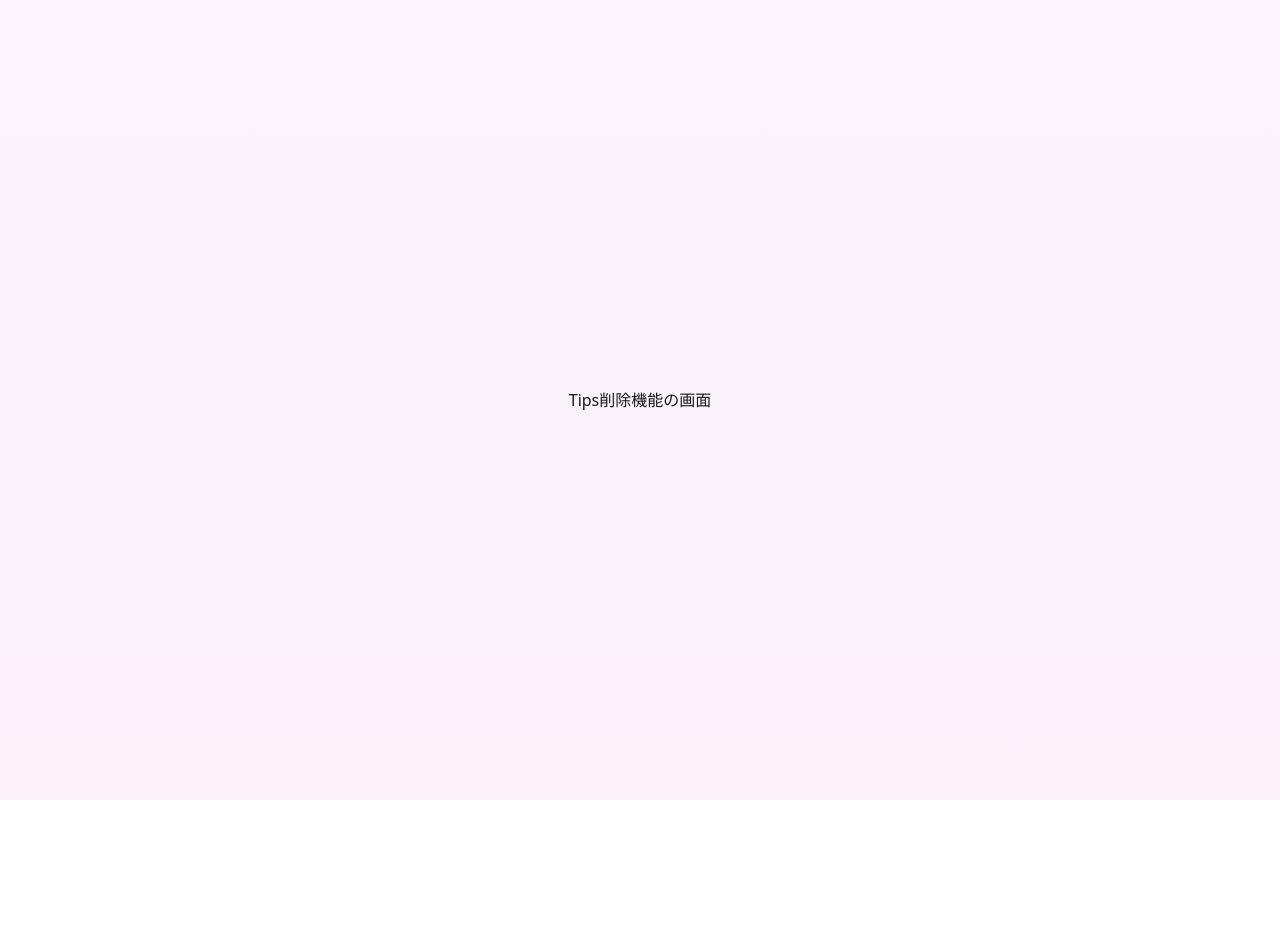
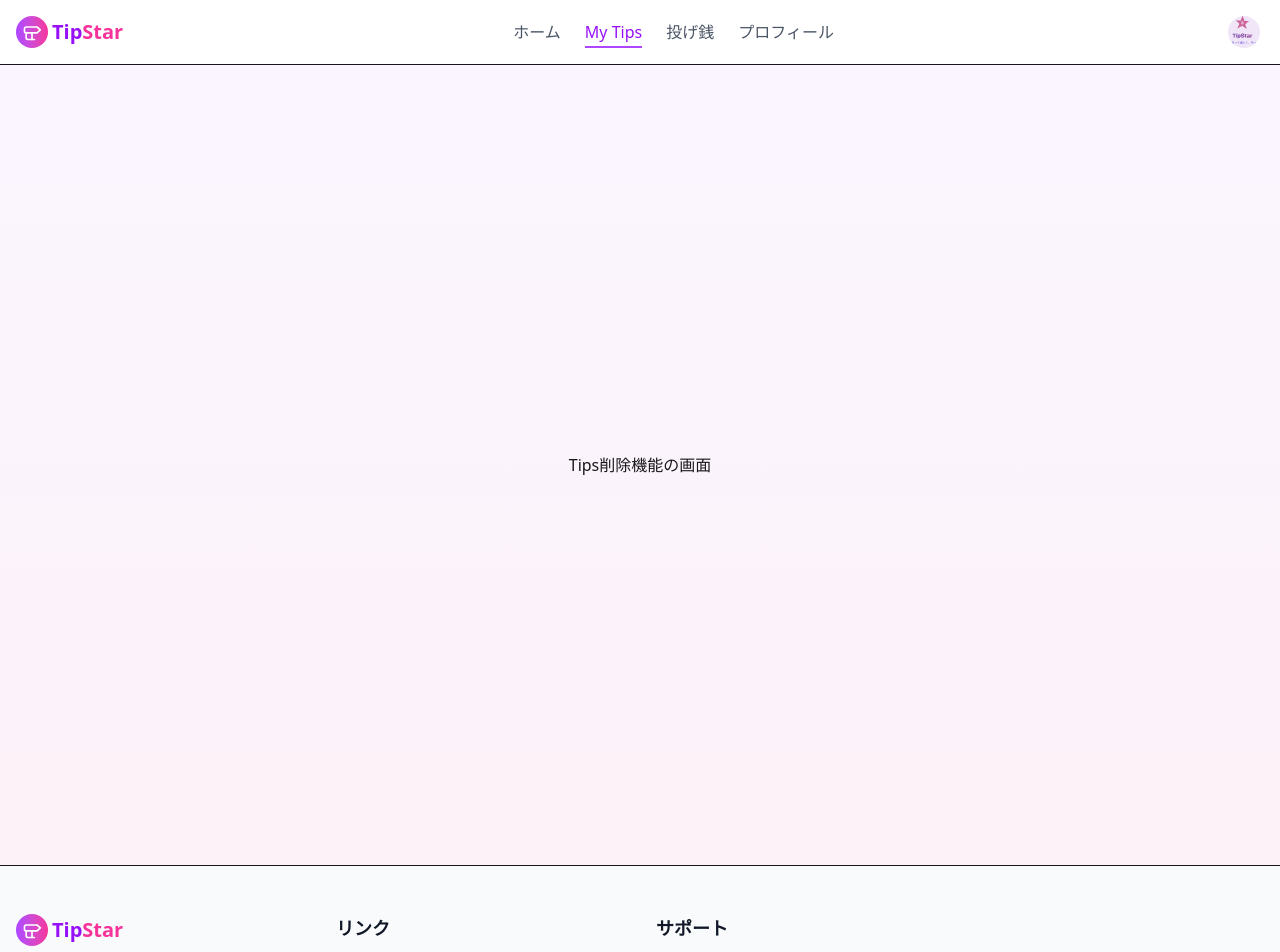
Before and after one commit to Hackathon-by-Supporters/TipStar, a Next.js app: page /my-tips in a window 1280 px wide. Shown: the top 952 px of the page. Before the commit the page ends 800 px from the top, so only its background shows below. Built offline with nearby package versions, Linux system fonts and the light colour scheme.

Commit message:
fix: ヘッダーとフッターのUI消えてたので修正。

```diff
--- a/app/layout.tsx
+++ b/app/layout.tsx
@@ -1,6 +1,8 @@
 import type { Metadata } from "next";
 import { Geist, Geist_Mono } from "next/font/google";
 import "./globals.css";
+import SiteHeader from "@/components/layouts/site-header";
+import SiteFooter from "@/components/layouts/site-footer";
 
 const geistSans = Geist({
   variable: "--font-geist-sans",
@@ -27,7 +29,9 @@ export default function RootLayout({
       <body
         className={`${geistSans.variable} ${geistMono.variable} antialiased`}
       >
-        {children}
+        <SiteHeader />
+        <main>{children}</main>
+        <SiteFooter />
       </body>
     </html>
   );
--- a/components/ui/TipsList.tsx
+++ b/components/ui/TipsList.tsx
@@ -1,6 +1,4 @@
 // components/ui/TipsList.tsx
-
-import { motion } from "framer-motion";
 
 type Tip = {
     id: string;
@@ -16,17 +14,10 @@ export default function TipsList({ tips }: Props) {
     return (
         <ul className="space-y-6">
             {tips.map((tip) => (
-                <motion.div
-                    key={tip.id}
-                    initial={{ opacity: 0, y: 20 }}
-                    animate={{ opacity: 1, y: 0 }}
-                    transition={{ duration: 0.3 }}
-                >
                     <li key={tip.id} className="p-4 bg-white shadow rounded-lg border border-purple-100">
                         <h3 className="font-semibold text-purple-700">{tip.title}</h3>
                         <p className="text-gray-700">{tip.tip_text}</p>
                     </li>
-                </motion.div>
             ))}
         </ul>
     );
```
